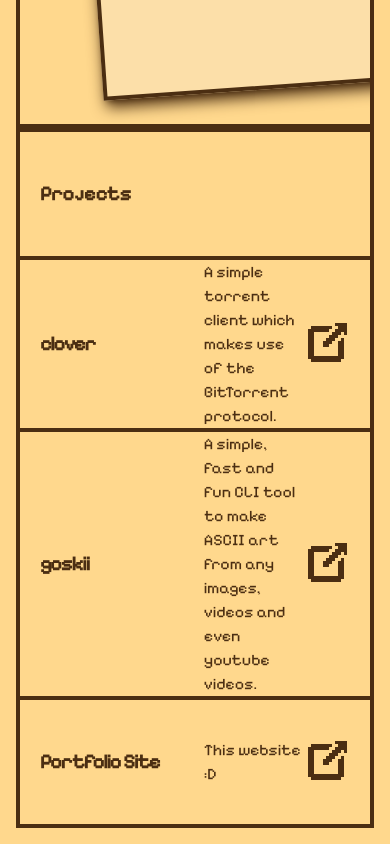
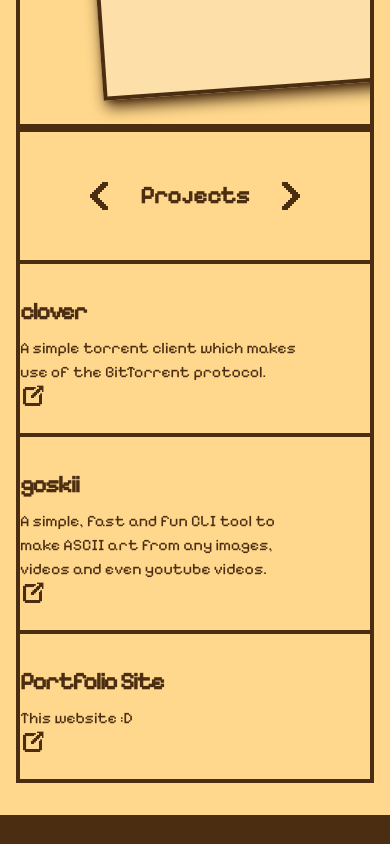
Before and after one commit to JoelVCrasta/portfolio, a Next.js app: page / in a window 390 px wide. Shown: the part 1560-2404 px from the top of the page. Built offline with nearby package versions, Linux system fonts and the light colour scheme; a web font is replaced by a local one.

Commit message:
added arrow animation to title and updated responsiveness

```diff
--- a/components/ProjectCard.tsx
+++ b/components/ProjectCard.tsx
@@ -18,10 +18,10 @@ const ProjectCard = ({
       href={link}
       target="_blank"
       rel="noopener noreferrer"
-      className="group relative mx-auto px-5 flex items-center justify-between hover:bg-foreground hover:text-background transition-colors duration-300 font-pixelify "
+      className="group relative mx-auto px-2 md:px-5 md:flex items-center justify-between hover:bg-foreground hover:text-background transition-colors duration-300 font-pixelify "
     >
       <div className="relative h-full w-full overflow-hidden">
-        <h1 className=" py-12  text-xl font-bold tracking-tighter md:text-5xl lg:text-7xl duration-500 group-hover:-translate-y-full">
+        <h1 className="py-2 md:py-12 text-2xl font-bold tracking-tighter md:text-5xl lg:text-7xl duration-500 group-hover:-translate-y-full">
           {title}
         </h1>
 
@@ -36,7 +36,7 @@ const ProjectCard = ({
         </div>
       </div>
 
-      <p className="w-3/5 text-md text-text/70 transition-opacity duration-500 lg:opacity-0 lg:group-hover:opacity-70 md:text-xl">
+      <p className="w-4/5 text-md text-text/70 transition-opacity duration-500 lg:opacity-0 lg:group-hover:opacity-70 md:text-xl">
         {description}
       </p>
 
@@ -45,6 +45,15 @@ const ProjectCard = ({
         alt="External Link Icon"
         width={60}
         height={60}
+        className="md:block hidden"
+      />
+
+      <Image
+        src="/external-link.png"
+        alt="External Link Icon"
+        width={25}
+        height={25}
+        className="md:hidden block"
       />
     </a>
   )
--- a/components/Projects.tsx
+++ b/components/Projects.tsx
@@ -1,4 +1,6 @@
+import Image from "next/image"
 import ProjectCard from "./ProjectCard"
+import SpriteAnimation from "./SpriteAnimation"
 
 const Projects = () => {
   const projects = [
@@ -26,11 +28,22 @@ const Projects = () => {
 
   return (
     <section>
-      <div className="px-5 border-x-4 border-t-4">
-        <p className="font-bold font-pixelify py-12 text-xl md:text-5xl lg:text-7xl">
+      <div className="px-5 border-x-4 border-t-4 flex items-center justify-center gap-8">
+        <Image
+          src={"/arrow2.gif"}
+          alt="test"
+          width={192}
+          height={0}
+          style={{ transform: "scaleX(-1)" }}
+        />
+
+        <p className="font-bold font-pixelify py-12 text-2xl md:text-5xl lg:text-7xl">
           Projects
         </p>
+
+        <Image src={"/arrow2.gif"} alt="test" width={192} height={0} />
       </div>
+
       <div className="divide-y-4 divide-muted border-4 border-muted">
         {projects.map((project, index) => (
           <div key={index}>
```
Also changed, not shown: public/arrow2.gif (added).
